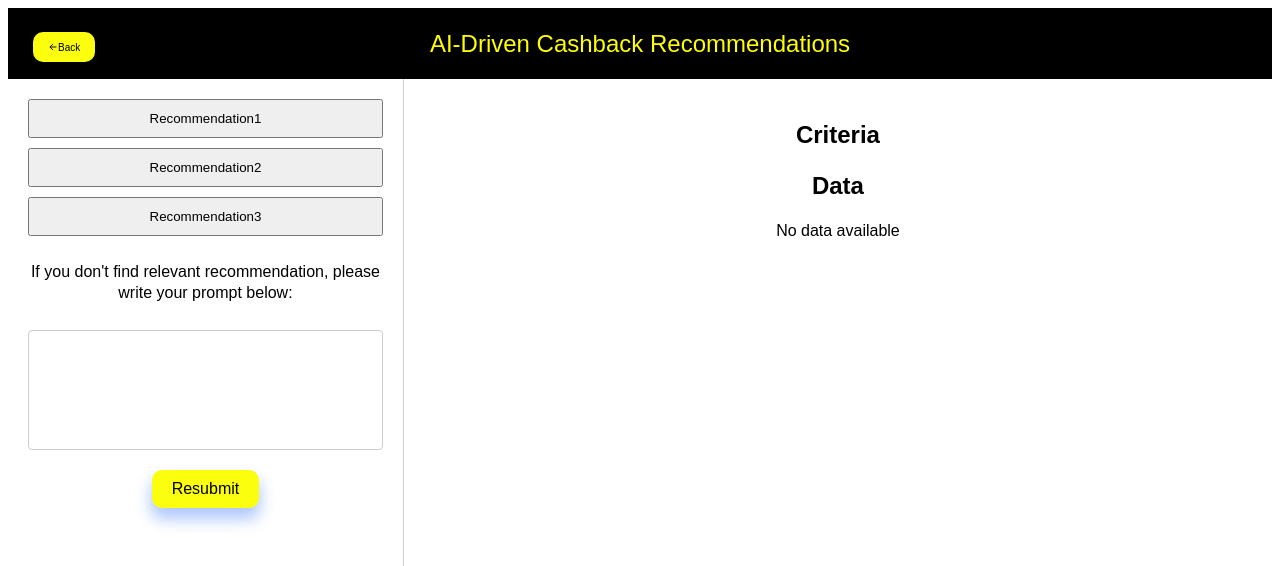
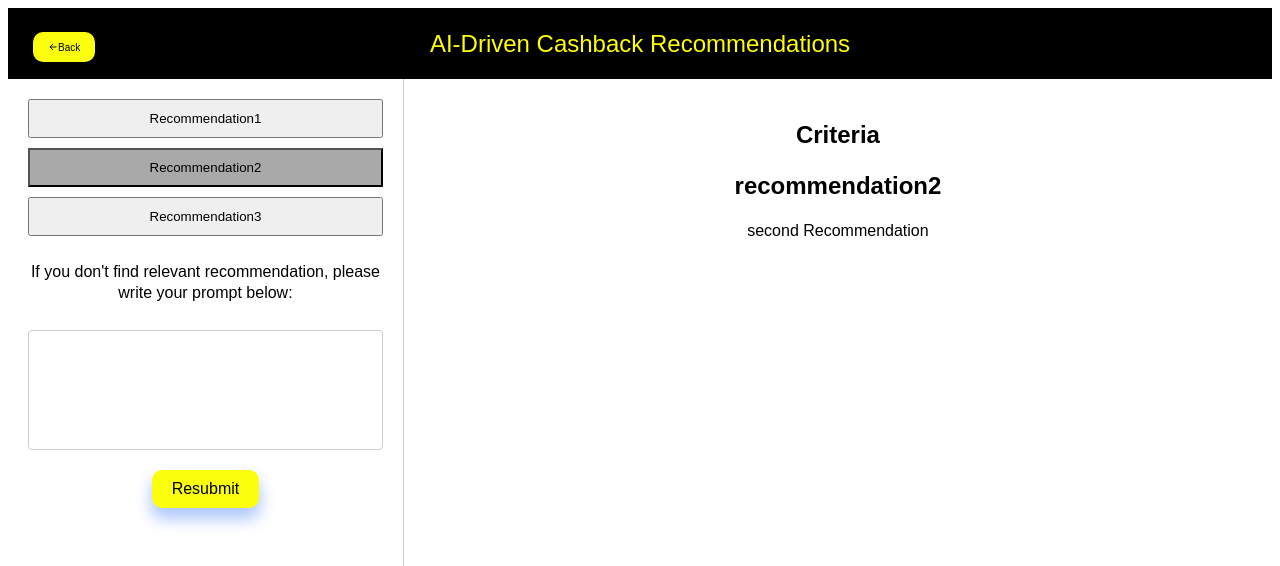
Before and after one commit to shruti9812/Credit_Card_Campaign, a React (Create React App) app: page /recommendation in a window 1280 px wide. Both pictures are taken after a click on the button "Recommendation2". Shown: the top 566 px of the page. Built offline with nearby package versions, Linux system fonts and the light colour scheme.

Commit message:
Add the logic in LLm and Recommendation page

```diff
--- a/src/LLMRecommendation.css
+++ b/src/LLMRecommendation.css
@@ -37,9 +37,12 @@
 
   }
 
-  .Recomm-tabs button:hover {
-    background-color: #f0f0f0;
+
+  .selected  {
+    background-color: #A9A9A9;
+
   }
+
 
   .Recomm-input {
     width: 100%;
--- a/src/Recommendation1.js
+++ b/src/Recommendation1.js
@@ -6,28 +6,23 @@ import logo from './EYLogo.jpg';
 
 const App = ({ }) => {
   const navigate = useNavigate();//
-
+  const [response,setResponse]  = useState(["first Recommendation", "second Recommendation", "third Recommendation"])
   const [selectedTab, setSelectedTab] = useState('recommendation1');
   const [criteria, setCriteria] = useState('');
   const [data, setData] = useState([]);
-
+  const [submit,setSubmit ] = useState(false)
   const handleTabClick = (tab) => {
     setSelectedTab(tab);
-    // Fetch data from database based on selected tab
-    // For example, you can use fetch or axios to get data
-    // setData(fetchedData);
   };
 
   const handleResubmit = () => {
-    // Fetch data based on criteria
-    // For example, you can use fetch or axios to get data
-    // setData(fetchedDataBasedOnCriteria);
+    setSubmit(true)
+    setSelectedTab("User")
+    let data = response
+    data.push("Enter By user")
+    console.log(data)
+    setResponse([...data])
   };
-  // const handleBack = () => {
-  //   // Redirect to the home page
-  //   window.location.href = "/home";
-
-  // };
 
   return (
     <div className="Recomm-App">
@@ -36,16 +31,13 @@ const App = ({ }) => {
                   <IoArrowBack /> Back
                 </button>
                 AI-Driven Cashback Recommendations
-
-          {/* <img src={logo} alt="Bank Logo" className="logo" /> */}
-
       </header>
       <div className="Recomm-content">
         <div className="Recomm-left">
           <div className="Recomm-tabs">
-            <button onClick={() => handleTabClick('recommendation1')}>Recommendation1</button>
-            <button onClick={() => handleTabClick('recommendation2')}>Recommendation2</button>
-            <button onClick={() => handleTabClick('recommendation3')}>Recommendation3</button>
+            <button onClick={() => handleTabClick('recommendation1')} className={selectedTab  === 'recommendation1' ? 'selected' : ''}>Recommendation1</button>
+            <button onClick={() => handleTabClick('recommendation2')} className={selectedTab  === 'recommendation2' ? 'selected' : ''}>Recommendation2</button>
+            <button onClick={() => handleTabClick('recommendation3')}className={selectedTab  === 'recommendation3' ? 'selected' : ''}>Recommendation3</button>
           </div>
           <p>If you don't find relevant recommendation, please write your prompt below:</p>
           <input className='Recomm-input'
@@ -57,19 +49,17 @@ const App = ({ }) => {
         </div>
         <div className="Recomm-right">
           <h2>Criteria</h2>
-          <p>{criteria}</p>
-          <h2>Data</h2>
-          <div>
-            {data.length ? (
-              <ul>
-                {data.map((item, index) => (
-                  <li key={index}>{item}</li>
-                ))}
-              </ul>
-            ) : (
-              <p>No data available</p>
-            )}
-          </div>
+          <h2>{selectedTab}</h2>
+          { selectedTab === 'recommendation1' && !submit && <div>
+            <p>{response[0]}</p>
+          </div>}
+          { selectedTab === 'recommendation2' &&  !submit &&<div>
+          <p>{response[1]}</p>
+          </div>}
+          { selectedTab === 'recommendation3' && !submit && <div>
+          <p>{response[2]}</p>
+          </div>}
+          {submit && <div> <p>{response[3]}</p> </div>}
         </div>
       </div>
     </div>
```
